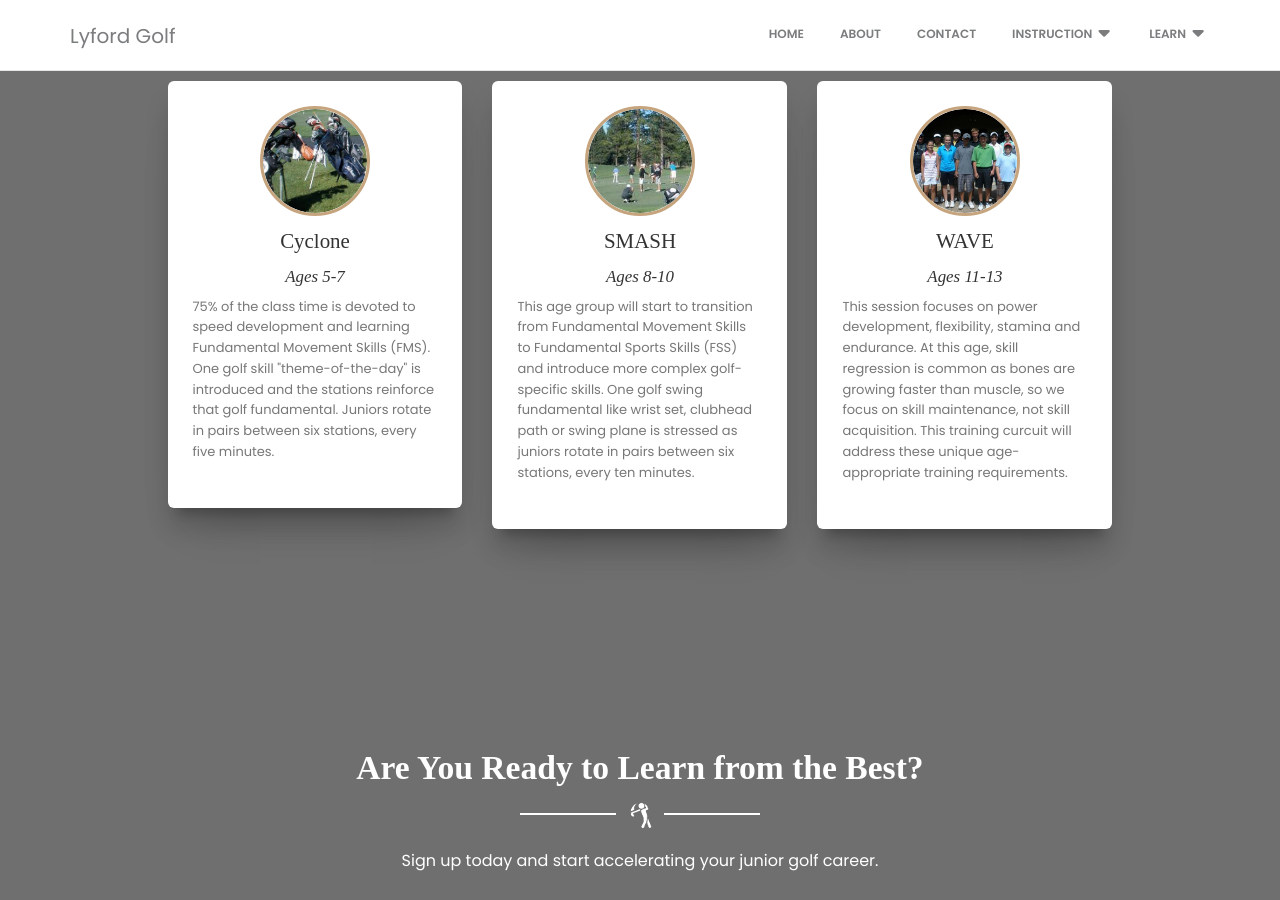
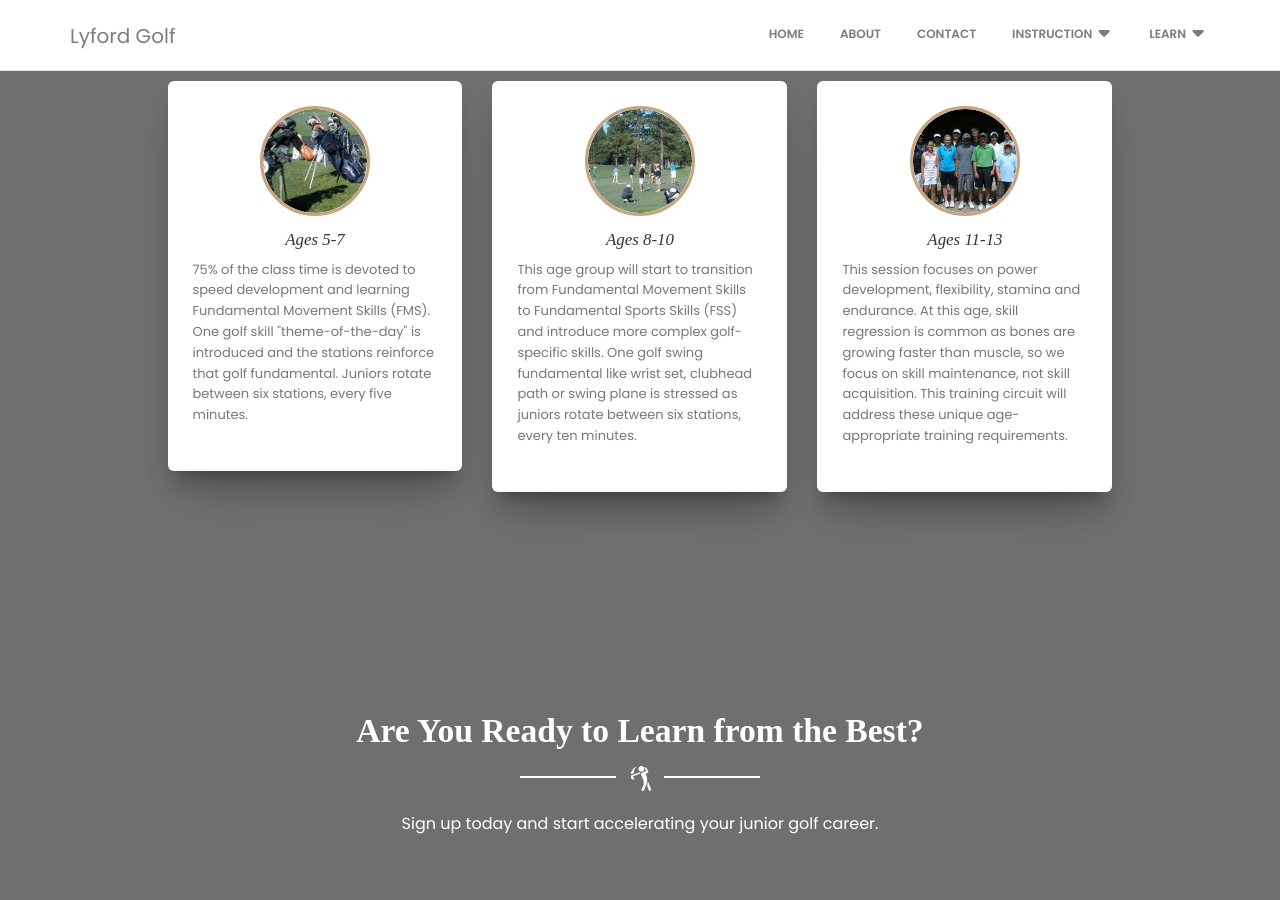
Before and after one commit to cheneymah18/lyfordgolf, a Jekyll site: the page built from junior.html, in a window 1280 px wide and 900 px high, scrolled down 2239 px. Built offline with Jekyll 4.4.1, drawn with Linux system fonts in a browser that asks for light colours; nearby versions of some CDN libraries; some web fonts are replaced; some of the changed text lies outside the part shown.

Commit message:
Update junior.html

```diff
--- a/junior.html
+++ b/junior.html
@@ -79,10 +79,9 @@ category: instruction
                                                 <img alt="New Golfer Clinic Thumbnail" class="img-circle" src="/assets/img/thumb_junior1.jpg"/>
                                             </div>
                                             <div class="description text-left">
-                                                <h3 class="title">Cyclone</h3>
                                                 <h4 class="title"><em>Ages 5-7</em></h4>
                                                 <p class="description">
-                                                    75% of the class time is devoted to speed development and learning Fundamental Movement Skills (FMS). One golf skill "theme-of-the-day" is introduced and the stations reinforce that golf fundamental. Juniors rotate in pairs between six stations, every five minutes.
+                                                    75% of the class time is devoted to speed development and learning Fundamental Movement Skills (FMS). One golf skill "theme-of-the-day" is introduced and the stations reinforce that golf fundamental. Juniors rotate between six stations, every five minutes.
                                                 </p>
                                             </div>
                                         </div>
@@ -95,10 +94,9 @@ category: instruction
                                                 <img alt="Full Swing Tune-Up Clinic Thumbnail" class="img-circle" src="/assets/img/thumb_junior2.jpg"/>
                                             </div>
                                             <div class="description text-left">
-                                                <h3 class="title">SMASH</h3>
                                                 <h4 class="title"><em>Ages 8-10</em></h4>
                                                 <p class="description">
-                                                    This age group will start to transition from Fundamental Movement Skills to Fundamental Sports Skills (FSS) and introduce more complex golf-specific skills. One golf swing fundamental like wrist set, clubhead path or swing plane is stressed as juniors rotate in pairs between six stations, every ten minutes.
+                                                    This age group will start to transition from Fundamental Movement Skills to Fundamental Sports Skills (FSS) and introduce more complex golf-specific skills. One golf swing fundamental like wrist set, clubhead path or swing plane is stressed as juniors rotate between six stations, every ten minutes.
                                                 </p>
                                             </div>
                                         </div>
@@ -111,10 +109,9 @@ category: instruction
                                                 <img alt="Scoring Zone Clinic Thumbnail" class="img-circle" src="/assets/img/thumb_junior3.jpg"/>
                                             </div>
                                             <div class="description text-left">
-                                                <h3 class="title">WAVE</h3>
                                                 <h4 class="title"><em>Ages 11-13</em></h4>
                                                 <p class="description">
-                                                    This session focuses on power development, flexibility, stamina and endurance. At this age, skill regression is common as bones are growing faster than muscle, so we focus on skill maintenance, not skill acquisition. This training curcuit will address these unique age-appropriate training requirements.
+                                                    This session focuses on power development, flexibility, stamina and endurance. At this age, skill regression is common as bones are growing faster than muscle, so we focus on skill maintenance, not skill acquisition. This training circuit will address these unique age-appropriate training requirements.
                                                 </p>
                                             </div>
                                         </div>
@@ -156,98 +153,20 @@ category: instruction
     <div class="container">
         <div class="row">
             <div class="col-sm-10 col-sm-offset-1 col-md-8 col-md-offset-2">
-                <h2 class="text-center">4-Day PGA Junior Golf Camps</h2>
+                <h2 class="text-center">3-Day Junior Golf Camp Rates</h2>
                 <p class="description text-left">
-                    Our mission is to create good, all around athletes who excel at golf. With fun and age-appropriate lessons, our PGA Junior Camps will build confidence and motivate kids to play and practice.
+                    Juniors will learn sound fundamentals in a safe and fun environment. These co-ed classes are perfect for kids that are developing an interest in golf or want to be introduced to the game the right way. This is a fantastic session to jump start a budding golf career.
                 </p>
                 <h3>Curriculum</h3>
                 <p class="description text-left">
-                    The Golf Academy utilizes the same advance technology as Tour pros.  Students will better understand their swing through the use of our 4-camera system and launch monitor technology. To make sure the practice time translates to lower scores, a significant amount of class time is spent on daily competitions and on-course play.
-                    In addition, each session includes tips on the following:
+                    The Golf Academy at Old Greenwood has everything needed to ensure the most unique training experience available. We have California's finest teaching facility, all the latest technology, a proven curriculum and an experienced staff lead by Jeremy Penkofski, the Academy's junior golf leader.
                 </p>
-                <table class="table table-hover table-cell-hover hidden-xs">
-                    <tr>
-                        <td>Swing mechanics </td>
-                        <td>Mental training</td>
-                        <td>Tournament preparation</td>
-                    </tr>
-                    <tr>
-                        <td>Pre-shot routine </td>
-                        <td>How and what to practice</td>
-                        <td>Golf specific fitness</td>
-                    </tr>
-                    <tr>
-                        <td>Increased power</td>
-                        <td>Tips from the Tour </td>
-                        <td>Special shots</td>
-                    </tr>
-                    <tr>
-                        <td>Course strategy</td>
-                        <td>Short game</td>
-                        <td>Post shot routine</td>
-                    </tr>
-                    <tr>
-                        <td>Club fitting</td>
-                        <td>Sports nutrition</td>
-                        <td>Charting yardages</td>
-                    </tr>
-                    <tr>
-                        <td>Un-level lies</td>
-
-                    </tr>
-                </table>
-
-                <table class="table table-hover table-cell-hover visible-xs">
-                    <tr>
-                        <td>Swing mechanics </td>
-                        <td>Mental training</td>
-                    </tr>
-                    <tr>
-                        <td>Tournament preparation</td>
-                        <td>Pre-shot routine </td>
-                    </tr>
-                    <tr>
-                        <td>How and what to practice</td>
-                        <td>Golf specific fitness</td>
-                    </tr>
-                    <tr>
-                        <td>Increased power</td>
-                        <td>Tips from the Tour </td>
-                    </tr>
-                    <tr>
-                        <td>Special shots</td>
-                        <td>Course strategy</td>
-                    </tr>
-                    <tr>
-                        <td>Short game</td>
-                        <td>Post shot routine</td>
-                    </tr>
-                    <tr>
-                        <td>Club fitting</td>
-                        <td>Sports nutrition</td>
-                    </tr>
-                    <tr>
-                        <td>Charting yardages</td>
-                        <td>Un-level lies</td>
-                    </tr>
-                </table>
-
-                <h3>Packages Includes</h3>
-
                 <p class="description text-left">
-                    <ul>
-                        <li>Use of the school's private teaching facilities</li>
-                        <li>Extensive video analysis on our 4-camera computerized system</li>
-                        <li>The latest teaching techniques and technologies</li>
-                        <li>Video analysis stored online for your review 24/7</li>
-                        <li>Instruction Handbook</li>
-                    </ul>
+                    Individual attention is assured, by limiting class size to just 12 juniors per session and by maintaining a 4 to 1 student to instructor ratio. Groups are organized by ability level, so each student learns new skills based on his or her current golf level.
                 </p>
-
-                <h3 style="margin-top:30px;">4-Day PGA Junior Golf Camp Rates</h3>
+                <h3 style="margin-top:30px;">3-Day Junior Golf Camp Rates</h3>
                 <table class="table table-hover text-left">
-                    <tr><td>Ages 9-13</td><td>Half Day Camp</td><td>9am-12pm</td><td>$350.00</td></tr>
-                    <tr><td>Ages 14-17</td><td>Full Day Camp</td><td>9am-4pm</td><td>$695.00</td></tr>
+                    <tr><td>Ages 8-12</td><td>Half Day Camp</td><td>9am-12pm</td><td>$300.00</td></tr>
                 </table>
             </div>
         </div>
```
